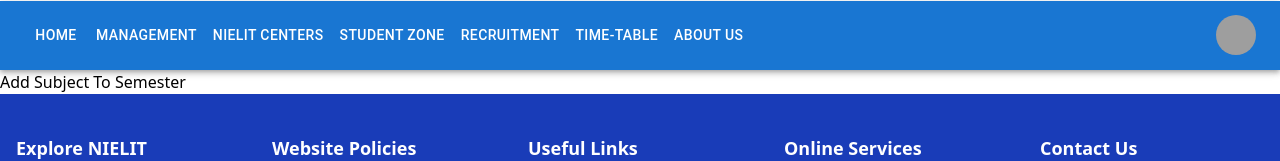
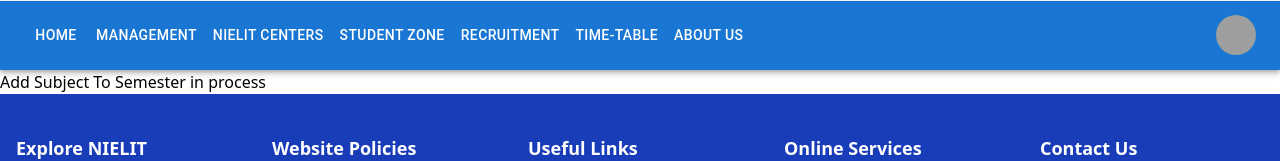
Before and after one commit to ripunjayrai777/Time_Table_Generator_NIELIT-, a React (Vite) app: page /semesters/add-subject-to-semester in a window 1280 px wide. Shown: the part 153-314 px from the top of the page. Built offline with nearby package versions, Linux system fonts and the light colour scheme; grey boxes are pictures that could not be loaded.

Commit message:
Add Subject to Semester is in Process

```diff
--- a/src/components/AddSubjectToSemester/index.jsx
+++ b/src/components/AddSubjectToSemester/index.jsx
@@ -1,7 +1,7 @@
 import React from "react";
 
 const SubjectSemester = () => {
-  return <div>Add Subject To Semester</div>;
+  return <div>Add Subject To Semester in process</div>;
 };
 
 export default SubjectSemester;
```
